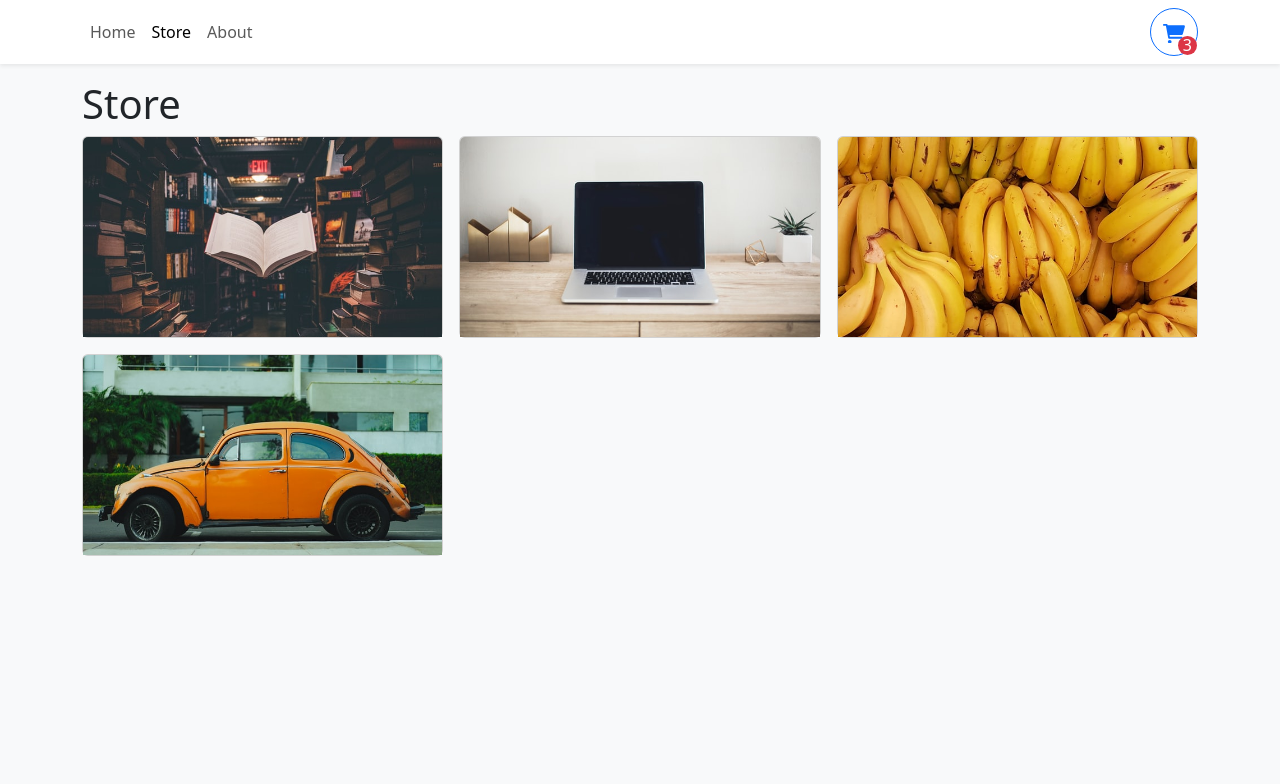
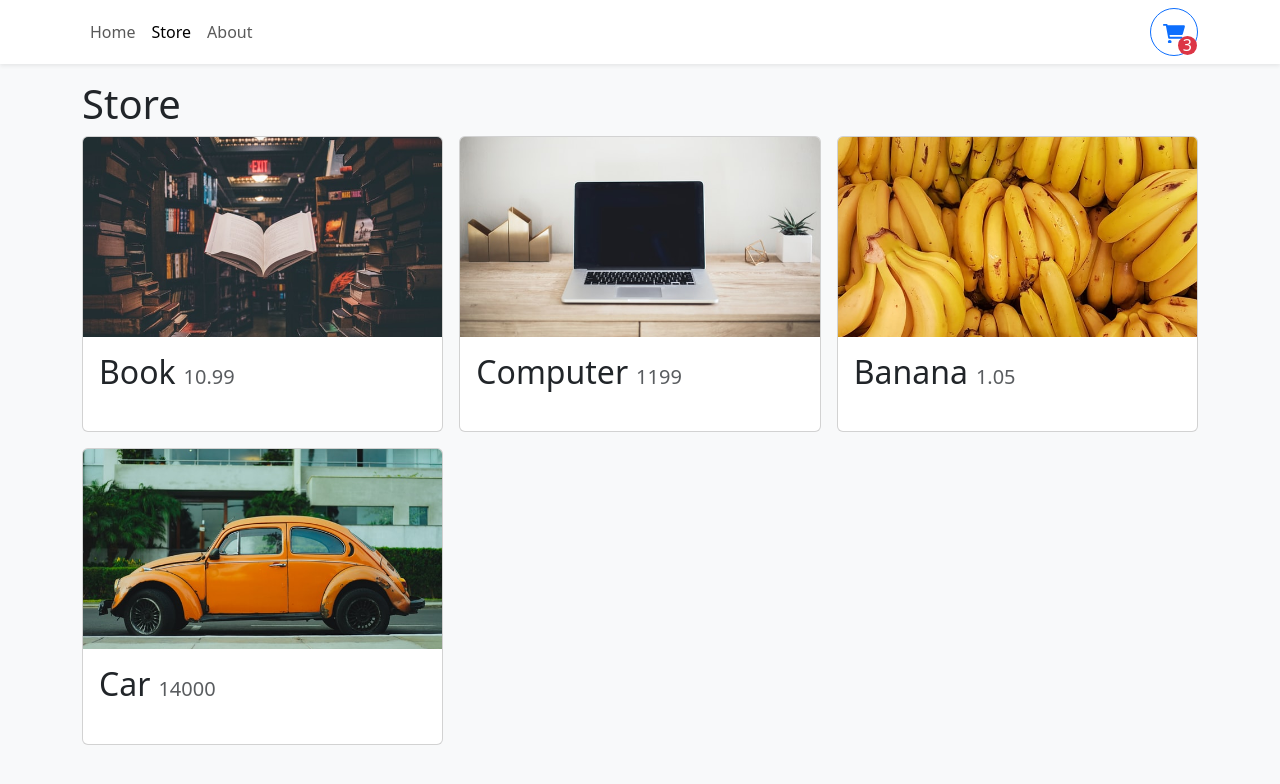
Before and after one commit to Vahe-Sevachyan/shopping-store-rjs, a React (Vite) app: page /store in a window 1280 px wide. Shown: the top 784 px of the page. Built offline with nearby package versions, Linux system fonts and the light colour scheme.

Commit message:
updated storeItem card component

```diff
--- a/src/Components/NavBar.tsx
+++ b/src/Components/NavBar.tsx
@@ -32,7 +32,6 @@
           >
             <path d="M96 0C107.5 0 117.4 8.19 119.6 19.51L121.1 32H541.8C562.1 32 578.3 52.25 572.6 72.66L518.6 264.7C514.7 278.5 502.1 288 487.8 288H170.7L179.9 336H488C501.3 336 512 346.7 512 360C512 373.3 501.3 384 488 384H159.1C148.5 384 138.6 375.8 136.4 364.5L76.14 48H24C10.75 48 0 37.25 0 24C0 10.75 10.75 0 24 0H96zM128 464C128 437.5 149.5 416 176 416C202.5 416 224 437.5 224 464C224 490.5 202.5 512 176 512C149.5 512 128 490.5 128 464zM512 464C512 490.5 490.5 512 464 512C437.5 512 416 490.5 416 464C416 437.5 437.5 416 464 416C490.5 416 512 437.5 512 464z" />
           </svg>
-          {/* <img src={shoppingCart} alt="" /> */}
           <div
             className="rounded-circle bg-danger d-flex justify-content-center align-items-center"
             style={{
--- a/src/Components/StoreItem.tsx
+++ b/src/Components/StoreItem.tsx
@@ -15,6 +15,12 @@
         height="200px"
         style={{ objectFit: "cover" }}
       />
+      <Card.Body className="d-flex flex-column">
+        <Card.Title className="d-flex justify-content-space-between align-items-baseline mb-4">
+          <span className="fs-2">{name}</span>
+          <span className="ms-2 text-muted">{price}</span>
+        </Card.Title>
+      </Card.Body>
     </Card>
   );
 }
```
